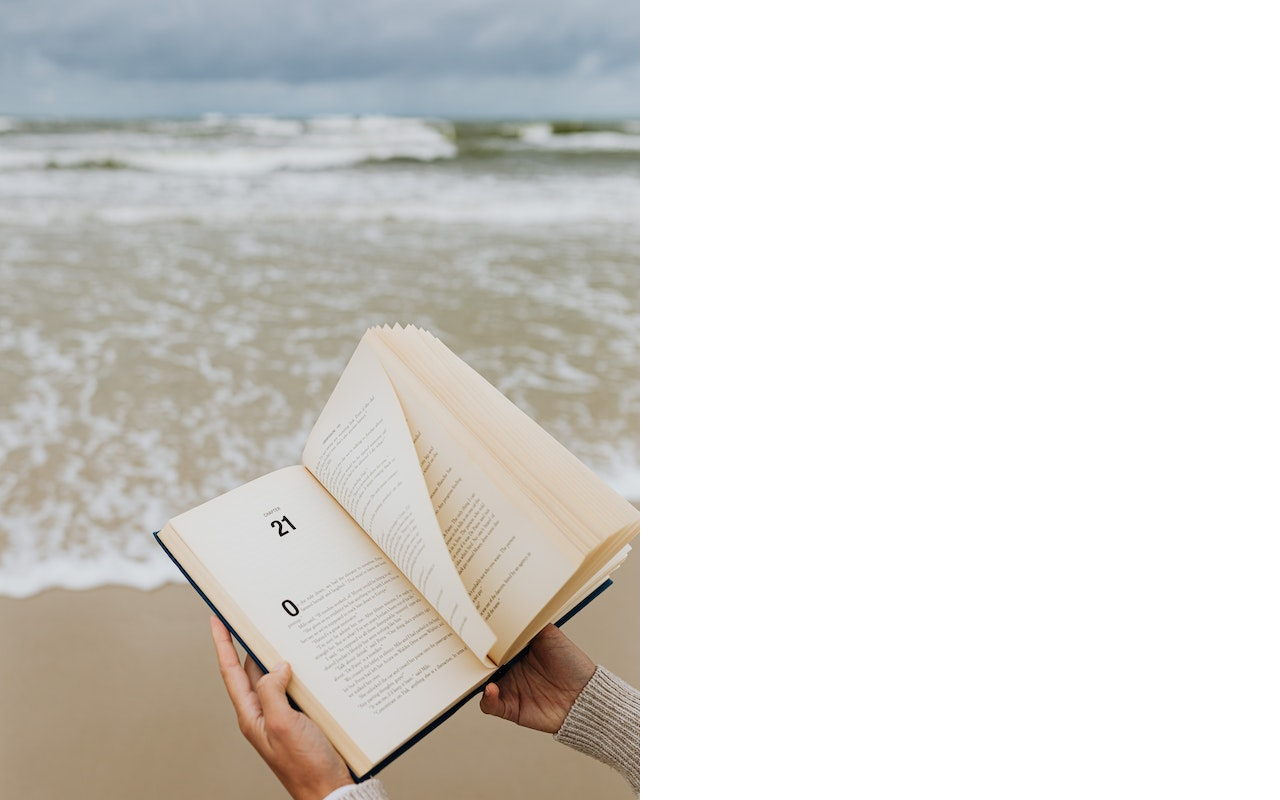
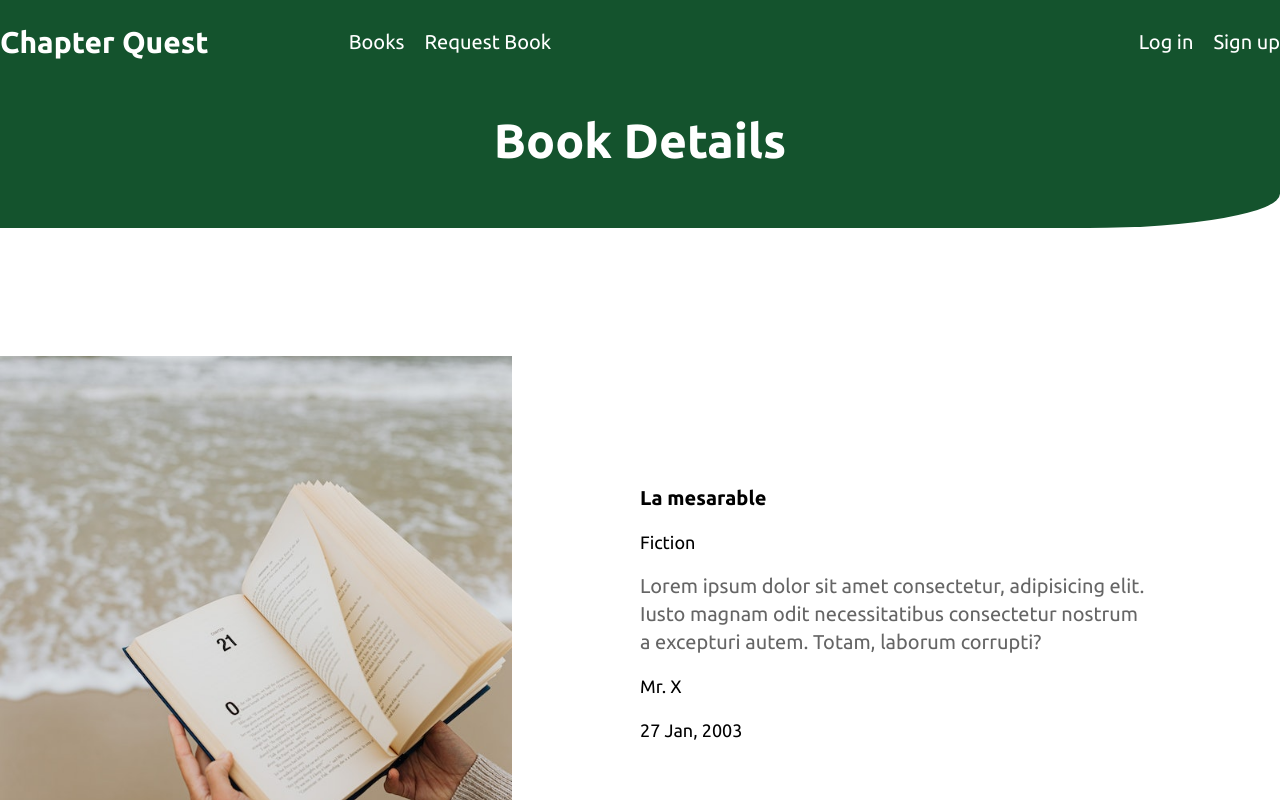
Before and after one commit to sifact/book-catalog-A5, a React (Vite) app: page /bookDetails/1 in a window 1280 px wide. Shown: the top 800 px of the page. Built offline with nearby package versions, Linux system fonts and the light colour scheme.

Commit message:
book details page

```diff
--- a/src/pages/BookDetails.tsx
+++ b/src/pages/BookDetails.tsx
@@ -1,17 +1,37 @@
-import React from "react";
+import { useParams } from "react-router";
+import Navbar from "../layouts/Navbar";
 
 const BookDetails = () => {
+  const data = useParams();
+  console.log(data);
   return (
     <div>
-      <div className="flex-1">
-        <img src="/images/book-3.jpg" alt="" />
+      <div className="bg-green-900 text-white pb-8 rounded-br-[15%] ">
+        <Navbar />
+        <div className="my-8 space-y-6 text-center">
+          <h1 className="text-5xl font-semibold">Book Details</h1>
+        </div>
       </div>
-      <div className="flex-1">
-        <h1></h1>
-        <p></p>
-        <p></p>
-        <span></span>
-        <span></span>
+
+      <div className="my-32 flex">
+        <div className="flex-1 h-[500px]">
+          <img
+            className="object-cover w-full h-full"
+            src="/images/book-3.jpg"
+            alt=""
+          />
+        </div>
+        <div className="flex-1 flex flex-col gap-4 p-32">
+          <h1 className="text-xl font-bold">La mesarable</h1>
+          <p className="text-lg">Fiction</p>
+          <p className="text-xl opacity-60">
+            Lorem ipsum dolor sit amet consectetur, adipisicing elit. Iusto
+            magnam odit necessitatibus consectetur nostrum a excepturi autem.
+            Totam, laborum corrupti?
+          </p>
+          <span className="text-lg">Mr. X</span>
+          <span className="text-lg">27 Jan, 2003</span>
+        </div>
       </div>
     </div>
   );
```
